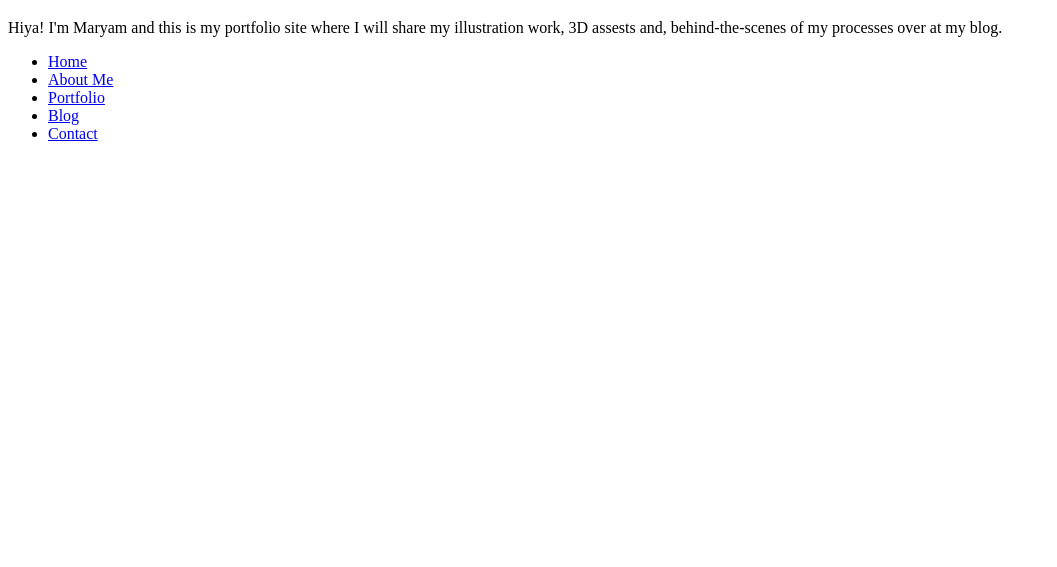
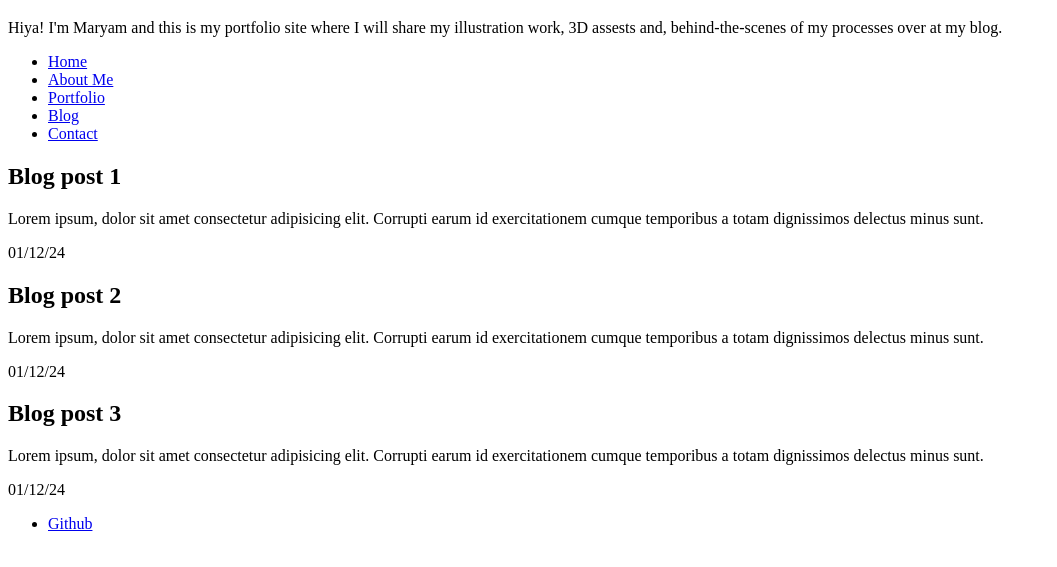
Before and after one commit to MiizuPan/Sprints-Portfolio-Website, a plain HTML site: page index.html in a window 1280 px wide. Shown: the part 61-628 px from the top of the page, without its empty margins (0-1057 px from the left). Drawn offline with Linux system fonts and the light colour scheme.

Commit message:
added blog and footer sections

```diff
--- a/index.html
+++ b/index.html
@@ -8,11 +8,20 @@
 
 <body>
     <main>
+
+            <!--
+            header section
+            -->
+
         <header>
             <h1>Welcome to my portfolio!</h1>
             <p>Hiya! I'm Maryam and this is my portfolio site where I will share my illustration work, 3D assests and, behind-the-scenes of my processes over at my blog.
             </p>
         </header>
+
+            <!--
+            navigation
+            -->
 
         <nav>
             <ul>
@@ -24,9 +33,39 @@
             </ul>
         </nav>
 
+            <!--
+            Blogpost section
+            -->
+
         <section>
+            <div>
+                <h2>Blog post 1</h2>
+                <p>Lorem ipsum, dolor sit amet consectetur adipisicing elit. Corrupti earum id exercitationem cumque temporibus a totam dignissimos delectus minus sunt.</p>
+                <time datetime="01/12/24">01/12/24</time>
+            </div>
+            <div>
+                <h2>Blog post 2</h2>
+                <p>Lorem ipsum, dolor sit amet consectetur adipisicing elit. Corrupti earum id exercitationem cumque temporibus a totam dignissimos delectus minus sunt.</p>
+                <time datetime="12/12/24">01/12/24</time>
+            </div>
+            <div>
+                <h2>Blog post 3</h2>
+                <p>Lorem ipsum, dolor sit amet consectetur adipisicing elit. Corrupti earum id exercitationem cumque temporibus a totam dignissimos delectus minus sunt.</p>
+                <time datetime="15/12/24">01/12/24</time>
+            </div>
+        </section>
 
-        </section>
+            <!--
+            footer section
+            -->
+
+        <footer>
+            <div>
+                <ul>
+                    <li><a href="github.com/Miizupan">Github</a></li>
+                </ul>
+            </div>
+        </footer>
     </main>
 </body>
 </html>
```
